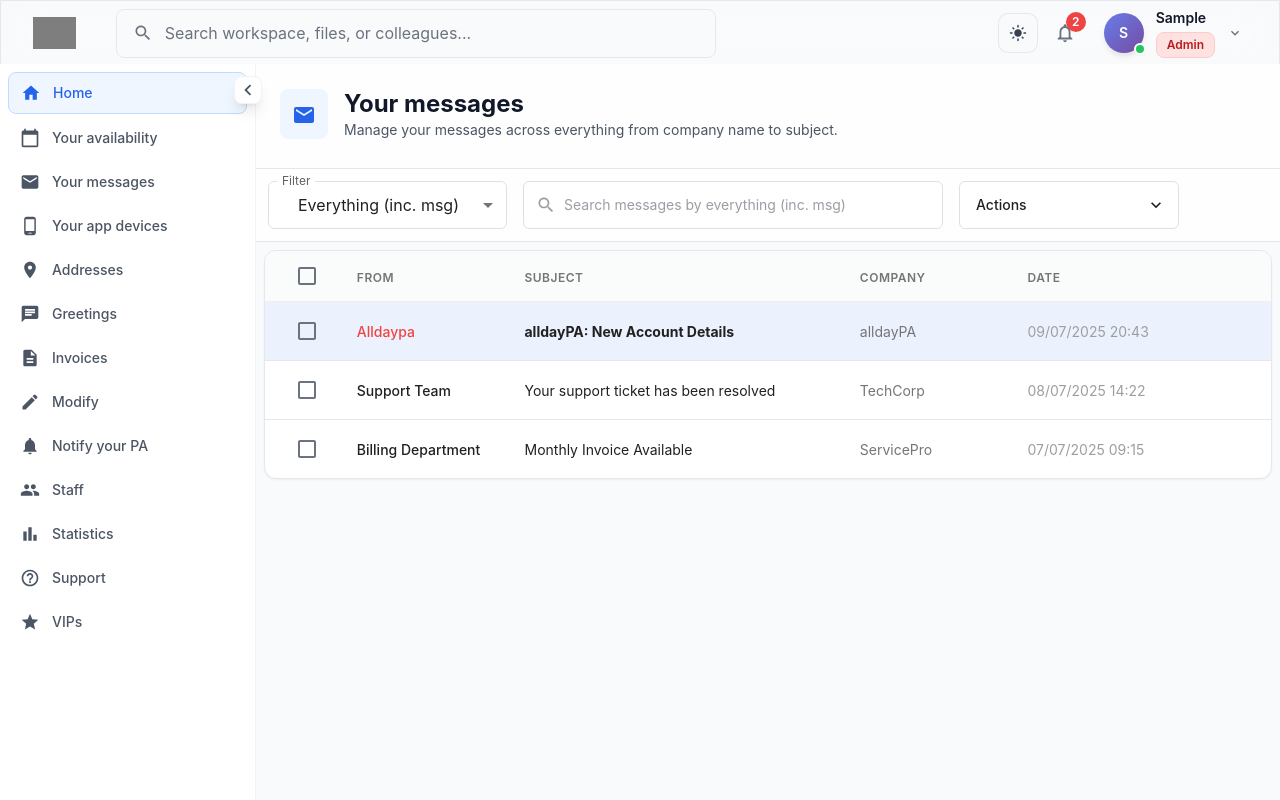
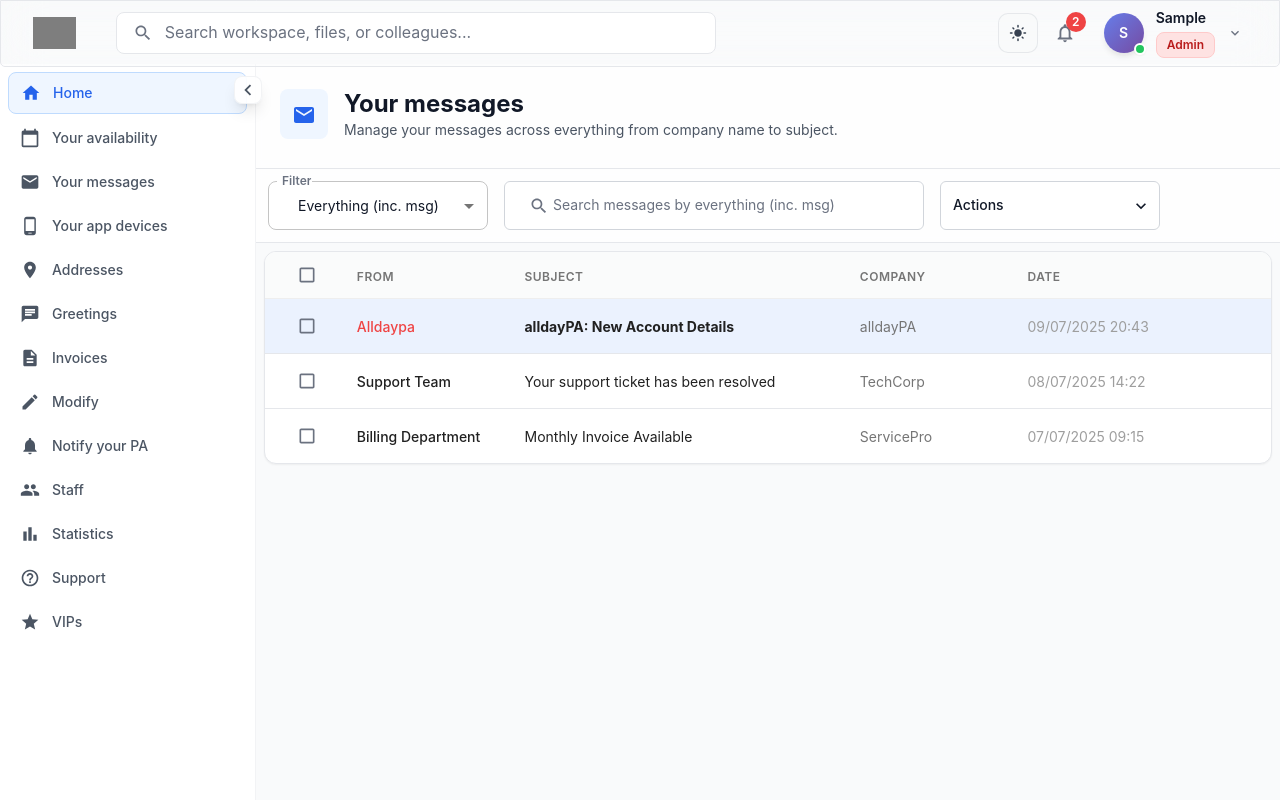
Before and after one commit to yashwanthvenaganti-design/virtualoffice, a React (Vite) app: page /home in a window 1280 px wide. Both pictures are taken after typing "Sample", "Sample", "Sample123" into the empty fields and a click on the button "Sign in". Built offline with nearby package versions, Linux system fonts and the light colour scheme; grey boxes are pictures that could not be loaded.

Commit message:
refactor: updated theeming logic, componets ui

```diff
--- a/src/components/availability/AvailabilityTable.tsx
+++ b/src/components/availability/AvailabilityTable.tsx
@@ -24,7 +24,6 @@ interface RowData {
 }
 
 interface AvailabilityTableProps {
-  isDark: boolean;
   rows: RowData[];
   selectedRows: number[];
   onSelectRow: (id: number) => void;
@@ -33,7 +32,6 @@ interface AvailabilityTableProps {
 }
 
 const AvailabilityTable: React.FC<AvailabilityTableProps> = ({
-  isDark,
   rows,
   selectedRows,
   onSelectRow,
@@ -42,21 +40,24 @@ const AvailabilityTable: React.FC<AvailabilityTableProps> = ({
 }) => {
   const theme = useTheme();
 
-  const headerBg = isDark ? theme.palette.background.paper : theme.palette.grey[50];
-  const borderColor = isDark ? theme.palette.divider : theme.palette.divider;
-
   return (
     <TableContainer
       component={Paper}
       elevation={0}
-      sx={{ backgroundColor: isDark ? theme.palette.background.default : '#fff' }}
+      sx={{
+        backgroundColor: theme.palette.background.default,
+        borderRadius: '1rem',
+      }}
     >
       <Table size='medium' sx={{ minWidth: 650 }} aria-label='availability table'>
         <TableHead>
           <TableRow
             sx={{
-              backgroundColor: headerBg,
-              borderBottom: `1px solid ${borderColor}`,
+              backgroundColor:
+                theme.palette.mode === 'dark'
+                  ? theme.palette.background.paper
+                  : theme.palette.grey[50],
+              borderBottom: `1px solid ${theme.palette.divider}`,
               '& th': {
                 paddingY: 1.5,
                 paddingX: 2,
@@ -64,7 +65,7 @@ const AvailabilityTable: React.FC<AvailabilityTableProps> = ({
                 fontSize: '0.75rem',
                 textTransform: 'uppercase',
                 letterSpacing: 0.5,
-                color: isDark ? theme.palette.grey[400] : theme.palette.grey[600],
+                color: theme.palette.text.secondary,
               },
             }}
           >
@@ -96,16 +97,10 @@ const AvailabilityTable: React.FC<AvailabilityTableProps> = ({
                 selected={isSelected}
                 sx={{
                   cursor: 'pointer',
-                  borderBottom: `1px solid ${borderColor}`,
-                  backgroundColor: isSelected
-                    ? isDark
-                      ? theme.palette.action.selected
-                      : theme.palette.action.hover
-                    : 'inherit',
+                  borderBottom: `1px solid ${theme.palette.divider}`,
+                  backgroundColor: isSelected ? theme.palette.action.selected : 'inherit',
                   '&:hover': {
-                    backgroundColor: isDark
-                      ? theme.palette.action.hover
-                      : theme.palette.action.selected,
+                    backgroundColor: theme.palette.action.hover,
                   },
                   '& td': {
                     paddingY: 1.25,
@@ -122,52 +117,33 @@ const AvailabilityTable: React.FC<AvailabilityTableProps> = ({
                   />
                 </TableCell>
                 <TableCell>
-                  <Typography
-                    fontWeight={600}
-                    fontSize={14}
-                    color={isDark ? theme.palette.common.white : theme.palette.text.primary}
-                  >
+                  <Typography fontWeight={600} fontSize={14} color={theme.palette.text.primary}>
                     {row.name}
                   </Typography>
                 </TableCell>
                 <TableCell>
-                  <Typography
-                    fontSize={14}
-                    color={isDark ? theme.palette.grey[400] : theme.palette.text.secondary}
-                  >
+                  <Typography fontSize={14} color={theme.palette.text.secondary}>
                     {row.availability}
                   </Typography>
                 </TableCell>
                 <TableCell>
-                  <Typography
-                    fontSize={14}
-                    color={isDark ? theme.palette.grey[400] : theme.palette.text.secondary}
-                  >
+                  <Typography fontSize={14} color={theme.palette.text.secondary}>
                     {row.tel}
                   </Typography>
                 </TableCell>
                 <TableCell>
-                  <Typography
-                    fontSize={14}
-                    color={isDark ? theme.palette.grey[400] : theme.palette.text.secondary}
-                  >
+                  <Typography fontSize={14} color={theme.palette.text.secondary}>
                     {row.email}
                   </Typography>
                 </TableCell>
                 <TableCell>
-                  <Typography
-                    fontSize={14}
-                    color={isDark ? theme.palette.grey[400] : theme.palette.text.secondary}
-                  >
+                  <Typography fontSize={14} color={theme.palette.text.secondary}>
                     {row.sms}
                   </Typography>
                 </TableCell>
                 <TableCell align='right' sx={{ px: 2 }}>
                   <IconButton size='small' aria-label={`Actions for ${row.name}`}>
-                    <MoreVertIcon
-                      fontSize='small'
-                      sx={{ color: isDark ? theme.palette.grey[500] : theme.palette.grey[700] }}
-                    />
+                    <MoreVertIcon fontSize='small' sx={{ color: theme.palette.text.secondary }} />
                   </IconButton>
                 </TableCell>
               </TableRow>
--- a/src/components/common/ActionsDropdown.tsx
+++ b/src/components/common/ActionsDropdown.tsx
@@ -10,13 +10,11 @@ interface ActionItem {
 }
 
 interface ActionsDropdownProps {
-  isDark: boolean;
   items: ActionItem[];
 }
 
-const ActionsDropdown: React.FC<ActionsDropdownProps> = ({ isDark, items }) => {
+const ActionsDropdown: React.FC<ActionsDropdownProps> = ({ items }) => {
   const [anchorEl, setAnchorEl] = useState<null | HTMLElement>(null);
-  const theme = useTheme();
   const open = Boolean(anchorEl);
 
   const handleOpen = (event: React.MouseEvent<HTMLButtonElement>) => {
@@ -44,23 +42,7 @@ const ActionsDropdown: React.FC<ActionsDropdownProps> = ({ isDark, items }) => {
         aria-expanded={open}
         variant='outlined'
         size='medium'
-        sx={{
-          minWidth: '220px',
-          textTransform: 'none',
-          justifyContent: 'space-between',
-          px: 2,
-          py: 0.5,
-          fontWeight: 500,
-          fontSize: '0.875rem',
-          borderRadius: '6px',
-          borderColor: isDark ? 'grey.700' : 'grey.300',
-          backgroundColor: isDark ? 'grey.800' : 'white',
-          color: isDark ? 'grey.100' : 'grey.900',
-          '&:hover': {
-            backgroundColor: isDark ? 'grey.700' : 'grey.100',
-            borderColor: isDark ? 'grey.500' : 'grey.400',
-          },
-        }}
+        className='!min-w-[220px] !normal-case !justify-between !px-3 !py-2 !font-medium !text-[14px] !rounded-md !border-gray-300 dark:!border-gray-700 !bg-white dark:!bg-gray-800 !text-gray-900 dark:!text-gray-100 hover:!bg-gray-100 dark:hover:!bg-gray-700 hover:!border-gray-400 dark:hover:!border-gray-500 !transition-colors !duration-200'
       >
         Actions
       </Button>
@@ -70,16 +52,9 @@ const ActionsDropdown: React.FC<ActionsDropdownProps> = ({ isDark, items }) => {
         open={open}
         onClose={handleClose}
         PaperProps={{
-          elevation: 6,
-          sx: {
-            mt: 1.2,
-            minWidth: '220px',
-            borderRadius: '6px',
-            backgroundColor: isDark ? 'grey.900' : 'white',
-            border: `1px solid ${isDark ? theme.palette.grey[700] : theme.palette.grey[200]}`,
-            color: isDark ? 'grey.100' : 'grey.900',
-            boxShadow: theme.shadows[4],
-          },
+          elevation: 0,
+          className:
+            'mt-3 !min-w-[220px] !rounded-md !bg-white dark:!bg-gray-900 !border !border-gray-200 dark:!border-gray-700 !shadow-lg',
         }}
         anchorOrigin={{ vertical: 'bottom', horizontal: 'right' }}
         transformOrigin={{ vertical: 'top', horizontal: 'right' }}
@@ -88,42 +63,29 @@ const ActionsDropdown: React.FC<ActionsDropdownProps> = ({ isDark, items }) => {
           <MenuItem
             key={label}
             onClick={() => handleItemClick(action)}
-            sx={{
-              fontSize: '0.875rem',
-              borderRadius: '6px',
-              px: 2,
-              py: 1.2,
-              '&:hover': {
-                backgroundColor: isDark ? 'grey.800' : 'grey.100',
-              },
-            }}
+            className='!text-[14px] !rounded-md !px-3 !py-3 !mx-1 !my-0.5 !text-gray-900 dark:!text-gray-100 hover:!bg-gray-100 dark:hover:!bg-gray-800 !transition-colors !duration-200'
           >
-            <ListItemIcon sx={{ minWidth: 30 }}>
-              <Icon fontSize='small' />
+            <ListItemIcon className='!min-w-[30px]'>
+              <Icon fontSize='small' className='!text-gray-600 dark:!text-gray-400' />
             </ListItemIcon>
-            <ListItemText>{label}</ListItemText>
+            <ListItemText className='!text-gray-900 dark:!text-gray-100'>{label}</ListItemText>
           </MenuItem>
         ))}
+
+        {dangerItems.length > 0 && regularItems.length > 0 && (
+          <div className='h-px bg-gray-200 dark:bg-gray-700 mx-2 my-1' />
+        )}
 
         {dangerItems.map(({ icon: Icon, label, action }) => (
           <MenuItem
             key={label}
             onClick={() => handleItemClick(action)}
-            sx={{
-              fontSize: '0.875rem',
-              borderRadius: '6px',
-              color: 'error.main',
-              px: 2,
-              py: 1.2,
-              '&:hover': {
-                backgroundColor: isDark ? 'rgba(239, 68, 68, 0.1)' : 'rgba(239, 68, 68, 0.07)',
-              },
-            }}
+            className='!text-[14px] !rounded-md !px-3 !py-3 !mx-1 !my-0.5 !text-red-600 dark:!text-red-400 hover:!bg-red-50 dark:hover:!bg-red-500/10 !transition-colors !duration-200'
           >
-            <ListItemIcon sx={{ minWidth: 30 }}>
-              <Icon fontSize='small' sx={{ color: 'error.main' }} />
+            <ListItemIcon className='!min-w-[30px]'>
+              <Icon fontSize='small' className='!text-red-600 dark:!text-red-400' />
             </ListItemIcon>
-            <ListItemText>{label}</ListItemText>
+            <ListItemText className='!text-red-600 dark:!text-red-400'>{label}</ListItemText>
           </MenuItem>
         ))}
       </Menu>
--- a/src/components/common/FilterDropdown.tsx
+++ b/src/components/common/FilterDropdown.tsx
@@ -4,11 +4,10 @@ import { FormControl, InputLabel, Select, MenuItem, type SelectChangeEvent } fro
 interface FilterDropdownProps {
   selected: string;
   options: string[];
-  isDark: boolean;
   onChange: (value: string) => void;
 }
 
-const FilterDropdown: React.FC<FilterDropdownProps> = ({ selected, options, isDark, onChange }) => {
+const FilterDropdown: React.FC<FilterDropdownProps> = ({ selected, options, onChange }) => {
   const handleChange = (event: SelectChangeEvent) => {
     onChange(event.target.value);
   };
@@ -17,47 +16,68 @@ const FilterDropdown: React.FC<FilterDropdownProps> = ({ selected, options, isDa
     <FormControl
       variant='outlined'
       size='small'
+      className='!min-w-[220px]'
       sx={{
-        minWidth: 220,
-        bgcolor: isDark ? 'grey.900' : 'white',
-        color: isDark ? 'grey.100' : 'grey.900',
         '& .MuiOutlinedInput-root': {
-          color: isDark ? 'grey.100' : 'grey.900',
           px: 2,
-          py: 0.5,
-          borderRadius: 0.5,
-          '& fieldset': {
-            borderColor: isDark ? 'grey.700' : 'grey.300',
-          },
-          '&:hover fieldset': {
-            borderColor: isDark ? 'grey.500' : 'grey.500',
-          },
+          py: 0.75,
+          borderRadius: '0.5rem',
+          transition: 'all 0.2s ease-in-out',
+        },
+        '& .MuiInputLabel-root': {
+          fontWeight: 600,
         },
       }}
     >
-      <InputLabel
-        sx={{
-          color: isDark ? 'grey.300' : 'grey.700',
-        }}
-      >
+      <InputLabel className='!text-gray-500 dark:!text-gray-400 !font-semibold focus:!text-blue-500 dark:focus:!text-blue-400'>
         Filter
       </InputLabel>
       <Select
         label='Filter'
         value={selected}
         onChange={handleChange}
+        className='!bg-white dark:!bg-gray-800 !border-gray-200 dark:!border-gray-700 hover:!border-blue-500 dark:hover:!border-blue-400 focus:!border-blue-500 dark:focus:!border-blue-400 !text-gray-900 dark:!text-gray-100 !text-[14px] !rounded-lg'
         MenuProps={{
           PaperProps: {
+            className:
+              '!bg-white dark:!bg-gray-900 !rounded-lg !mt-2 !border !border-gray-200 dark:!border-gray-700 !shadow-lg',
             sx: {
-              bgcolor: isDark ? 'grey.900' : 'white',
-              color: isDark ? 'grey.100' : 'grey.900',
-              borderRadius: 0.5,
-              mt: 1,
+              '& .MuiMenuItem-root': {
+                fontSize: '14px',
+                fontWeight: 500,
+                padding: '8px 16px',
+                margin: '2px 4px',
+                borderRadius: '6px',
+                color: 'rgb(17 24 39)', // gray-900
+                '.dark & ': {
+                  color: 'rgb(255 255 255)',
+                },
+                '&:hover': {
+                  backgroundColor: 'rgb(243 244 246)',
+                  '.dark & ': {
+                    backgroundColor: 'rgb(55 65 81)',
+                  },
+                },
+                '&.Mui-selected': {
+                  backgroundColor: 'rgb(239 246 255)', // blue-50
+                  color: 'rgb(59 130 246)', // blue-500
+                  '.dark & ': {
+                    backgroundColor: 'rgb(30 58 138)', // blue-900
+                    color: 'rgb(147 197 253)', // blue-300
+                  },
+                  '&:hover': {
+                    backgroundColor: 'rgb(219 234 254)', // blue-100
+                    '.dark & ': {
+                      backgroundColor: 'rgb(30 64 175)', // blue-800
+                    },
+                  },
+                },
+              },
             },
           },
         }}
       >
-        {options.map(option => (
+        {options?.map(option => (
           <MenuItem key={option} value={option}>
             {option}
           </MenuItem>
--- a/src/components/common/SearchBar.tsx
+++ b/src/components/common/SearchBar.tsx
@@ -1,7 +1,7 @@
-import React, { useState } from 'react';
+// components/SearchBar.tsx - Simplified without focus state
+import React from 'react';
 import { InputBase, IconButton, Fade } from '@mui/material';
 import { Search as SearchIcon, Clear as ClearIcon, FilterList } from '@mui/icons-material';
-import { useTheme } from '../../theme/ThemeContext';
 
 interface SearchBarProps {
   value: string;
@@ -20,9 +20,6 @@ const SearchBar: React.FC<SearchBarProps> = ({
   maxWidth = 600,
   showFilters = false,
 }) => {
-  const { isDark } = useTheme();
-  const [isSearchFocused, setIsSearchFocused] = useState(false);
-
   const handleSearchChange = (event: React.ChangeEvent<HTMLInputElement>) => {
     const query = event.target.value;
     onChange(query);
@@ -42,29 +39,10 @@ const SearchBar: React.FC<SearchBarProps> = ({
 
   return (
     <div className='flex-1' style={{ maxWidth }}>
-      <div
-        className={`
-          relative rounded-lg border transition-all duration-300 ease-out group
-          ${
-            isSearchFocused
-              ? isDark
-                ? 'border-blue-400 bg-gray-800/90 shadow-lg shadow-blue-500/20 ring-2 ring-blue-500/20'
-                : 'border-blue-500 bg-white shadow-lg shadow-blue-500/10 ring-2 ring-blue-500/10'
-              : isDark
-                ? 'border-gray-700 bg-gray-800/50 hover:bg-gray-800/80 hover:border-gray-600'
-                : 'border-gray-200 bg-gray-50/80 hover:bg-white hover:border-gray-300'
-          }
-        `}
-      >
-        <div className='flex items-center px-4 py-3'>
+      <div className='relative rounded-lg border border-gray-200 dark:border-gray-700 bg-white dark:bg-gray-900 transition-all duration-300 ease-out hover:shadow-md focus-within:border-blue-500 dark:focus-within:border-blue-400 focus-within:ring-2 focus-within:ring-blue-500/20 dark:focus-within:ring-blue-400/20 focus-within:shadow-lg'>
+        <div className='flex items-center px-4 py-1'>
           <SearchIcon
-            className={`flex-shrink-0 mr-3 transition-colors duration-200 ${
-              isSearchFocused
-                ? 'text-blue-500'
-                : isDark
-                  ? 'text-gray-400 group-hover:text-gray-300'
-                  : 'text-gray-500 group-hover:text-gray-700'
-            }`}
+            className='mr-3 text-gray-500 dark:text-gray-400 transition-colors duration-200 group-focus-within:text-blue-500 dark:group-focus-within:text-blue-400'
             sx={{ fontSize: 20 }}
           />
 
@@ -73,50 +51,34 @@ const SearchBar: React.FC<SearchBarProps> = ({
             value={value}
             onChange={handleSearchChange}
             onKeyDown={handleKeyPress}
-            onFocus={() => setIsSearchFocused(true)}
-            onBlur={() => setIsSearchFocused(false)}
-            className='flex-1 text-sm font-medium'
+            className='flex-1 text-sm font-medium text-gray-900 dark:text-gray-100'
             sx={{
-              '& .MuiInputBase-input': {
-                padding: 0,
-                color: isDark ? '#ffffff' : '#1f2937',
-                fontWeight: 500,
-                '&::placeholder': {
-                  color: isDark ? '#9ca3af' : '#6b7280',
-                  opacity: 1,
-                  fontWeight: 400,
-                },
+              '& input::placeholder': {
+                color: 'rgb(107 114 128)',
+                opacity: 1,
+              },
+              '.dark & input::placeholder': {
+                color: 'rgb(156 163 175)',
               },
             }}
           />
 
-          {/* Actions */}
           <div className='flex items-center gap-1 ml-2'>
-            {/* Filters Button */}
             {showFilters && (
               <IconButton
                 size='small'
-                className={`transition-colors duration-200 ${
-                  isDark
-                    ? 'hover:bg-gray-700 text-gray-400 hover:text-gray-300'
-                    : 'hover:bg-gray-100 text-gray-500 hover:text-gray-700'
-                }`}
+                className='!text-gray-500 dark:!text-gray-400 hover:!bg-gray-100 dark:hover:!bg-gray-700 hover:!text-gray-700 dark:hover:!text-gray-300 !transition-colors !duration-200'
               >
                 <FilterList sx={{ fontSize: 16 }} />
               </IconButton>
             )}
 
-            {/* Clear Button */}
             {value && (
               <Fade in>
                 <IconButton
                   size='small'
                   onClick={handleClear}
-                  className={`transition-colors duration-200 ${
-                    isDark
-                      ? 'hover:bg-gray-700 text-gray-400 hover:text-gray-300'
-                      : 'hover:bg-gray-100 text-gray-500 hover:text-gray-700'
-                  }`}
+                  className='!text-gray-500 dark:!text-gray-400 hover:!bg-gray-100 dark:hover:!bg-gray-700 hover:!text-gray-700 dark:hover:!text-gray-300 !transition-colors !duration-200'
                 >
                   <ClearIcon sx={{ fontSize: 16 }} />
                 </IconButton>
@@ -124,42 +86,6 @@ const SearchBar: React.FC<SearchBarProps> = ({
             )}
           </div>
         </div>
-
-        {isSearchFocused && !value && (
-          <div
-            className={`absolute top-full left-0 right-0 mt-2 p-3 rounded-xl border shadow-lg z-50 ${
-              isDark ? 'bg-gray-800 border-gray-700' : 'bg-white border-gray-200'
-            }`}
-          >
-            <div className='space-y-2'>
-              <div
-                className={`text-xs font-semibold uppercase tracking-wide ${
-                  isDark ? 'text-gray-400' : 'text-gray-500'
-                }`}
-              >
-                Quick Search
-              </div>
-              <div className='flex flex-wrap gap-2'>
-                {['Recent Files', 'My Tasks', 'Team Members', 'Projects'].map(item => (
-                  <button
-                    key={item}
-                    className={`px-3 py-1.5 text-sm rounded-lg transition-colors ${
-                      isDark
-                        ? 'bg-gray-700 hover:bg-gray-600 text-gray-300'
-                        : 'bg-gray-100 hover:bg-gray-200 text-gray-700'
-                    }`}
-                    onClick={() => {
-                      onChange(item);
-                      onSearch?.(item);
-                    }}
-                  >
-                    {item}
-                  </button>
-                ))}
-              </div>
-            </div>
-          </div>
-        )}
       </div>
     </div>
   );
--- a/src/components/layout/MainLayout.tsx
+++ b/src/components/layout/MainLayout.tsx
@@ -63,7 +63,7 @@ const MainLayout: React.FC<MainLayoutProps> = ({ children }) => {
 
   return (
     <div className={`min-h-screen ${isDark ? 'bg-gray-900' : 'bg-gray-50'}`}>
-      <header className='fixed top-0 left-0 right-0 h-16'>
+      <header className='fixed top-0 left-0 right-0 h-16 z-30'>
         <Header
           user={headerUser}
           onSearch={handleSearch}
--- a/src/components/messages/MessageRow.tsx
+++ b/src/components/messages/MessageRow.tsx
@@ -92,6 +92,7 @@ const MessageRow: React.FC<MessageRowProps> = ({
                 checked={isSelected}
                 onClick={handleCheckboxClick}
                 inputProps={{ 'aria-label': `Select message from ${message.from}` }}
+                size='small'
               />
             </Box>
           </Grid>
--- a/src/components/messages/MessageTableHeader.tsx
+++ b/src/components/messages/MessageTableHeader.tsx
@@ -44,6 +44,7 @@ const MessageTableHeader: React.FC<MessageTableHeaderProps> = ({
                   checked={selectAll}
                   onChange={e => onSelectAll(e.target.checked)}
                   inputProps={{ 'aria-label': 'Select all messages' }}
+                  size='small'
                 />
               </Box>
             ) : label ? (
--- a/src/components/messages/SearchInput.tsx
+++ b/src/components/messages/SearchInput.tsx
@@ -1,81 +1,54 @@
 import React from 'react';
-import { InputBase, alpha } from '@mui/material';
+import { InputBase } from '@mui/material';
 import SearchIcon from '@mui/icons-material/Search';
-import { styled } from '@mui/material/styles';
 
 interface SearchInputProps {
   value: string;
   onChange: (value: string) => void;
   placeholder?: string;
-  isDark: boolean;
 }
-
-const SearchWrapper = styled('div')<{ isDark: boolean }>(({ theme, isDark }) => ({
-  position: 'relative',
-  width: '100%',
-  maxWidth: '420px',
-  borderRadius: 6,
-  backgroundColor: isDark ? theme.palette.grey[800] : theme.palette.common.white,
-  border: `1px solid ${isDark ? theme.palette.grey[700] : theme.palette.grey[300]}`,
-  transition: 'all 0.2s ease',
-  '&:hover': {
-    boxShadow: isDark
-      ? `0 0 0 2px ${alpha(theme.palette.primary.main, 0.2)}`
-      : `0 0 0 2px ${alpha(theme.palette.primary.main, 0.1)}`,
-  },
-}));
-
-const SearchIconWrapper = styled('div')(({ theme }) => ({
-  position: 'absolute',
-  height: '100%',
-  display: 'flex',
-  alignItems: 'center',
-  justifyContent: 'center',
-  paddingLeft: theme.spacing(1.5),
-  pointerEvents: 'none',
-}));
-
-const StyledInput = styled(InputBase)<{ isDark: boolean }>(({ theme, isDark }) => ({
-  color: isDark ? theme.palette.grey[100] : theme.palette.text.primary,
-  width: '100%',
-  paddingLeft: theme.spacing(5),
-  paddingRight: theme.spacing(2),
-  paddingTop: 8,
-  paddingBottom: 8,
-  fontSize: '0.875rem',
-  borderRadius: 6,
-  '&::placeholder': {
-    color: isDark ? theme.palette.grey[400] : theme.palette.grey[500],
-  },
-}));
 
 const SearchInput: React.FC<SearchInputProps> = ({
   value,
   onChange,
   placeholder = 'Search messages...',
-  isDark,
 }) => {
   return (
-    <SearchWrapper isDark={isDark} role='search'>
+    <div
+      className='relative w-full max-w-[420px] rounded-md bg-white dark:bg-gray-800 border border-gray-300 dark:border-gray-700 transition-all duration-200 hover:shadow-[0_0_0_2px_rgb(59_130_246_/_0.1)] dark:hover:shadow-[0_0_0_2px_rgb(96_165_250_/_0.2)] focus-within:shadow-[0_0_0_2px_rgb(59_130_246_/_0.2)] dark:focus-within:shadow-[0_0_0_2px_rgb(96_165_250_/_0.3)]'
+      role='search'
+    >
       <label htmlFor='search-input' className='sr-only'>
         Search messages
       </label>
-      <SearchIconWrapper>
+
+      <div className='absolute h-full flex items-center justify-center pl-6 pointer-events-none'>
         <SearchIcon
           fontSize='small'
-          sx={{ color: isDark ? 'grey.400' : 'grey.500' }}
+          className='text-gray-500 dark:text-gray-400'
           aria-hidden='true'
         />
-      </SearchIconWrapper>
-      <StyledInput
+      </div>
+
+      <InputBase
         id='search-input'
-        isDark={isDark}
         placeholder={placeholder}
         value={value}
         onChange={e => onChange(e.target.value)}
+        className='w-full pl-12 pr-3 py-2 rounded-md text-gray-900 dark:text-gray-100'
         inputProps={{ 'aria-label': 'search messages' }}
+        sx={{
+          fontSize: '14px',
+          '& input::placeholder': {
+            color: 'rgb(107 114 128)',
+            opacity: 1,
+          },
+          '.dark & input::placeholder': {
+            color: 'rgb(156 163 175)',
+          },
+        }}
       />
-    </SearchWrapper>
+    </div>
   );
 };
 
--- a/src/pages/HomePage.tsx
+++ b/src/pages/HomePage.tsx
@@ -139,7 +139,6 @@ Head of Customer Service`,
           <FilterDropdown
             selected={selectedFilter}
             options={filterOptions}
-            isDark={isDark}
             onChange={handleFilterChange}
           />
 
--- a/src/pages/YourAvailability.tsx
+++ b/src/pages/YourAvailability.tsx
@@ -83,18 +83,15 @@ const YourAvailability: React.FC = () => {
             selected={selectedFilter}
             options={filterOptions}
             onChange={setSelectedFilter}
-            isDark={isDark}
           />
 
           <SearchInput
             value={searchQuery}
             onChange={setSearchQuery}
             placeholder='Search by name or tel...'
-            isDark={isDark}
           />
 
           <ActionsDropdown
-            isDark={isDark}
             items={[
               {
                 icon: Add,
@@ -119,7 +116,6 @@ const YourAvailability: React.FC = () => {
           selectAll={selectAll}
           onSelectRow={handleSelectRow}
           onSelectAll={handleSelectAll}
-          isDark={isDark}
         />
       </section>
     </main>
```
